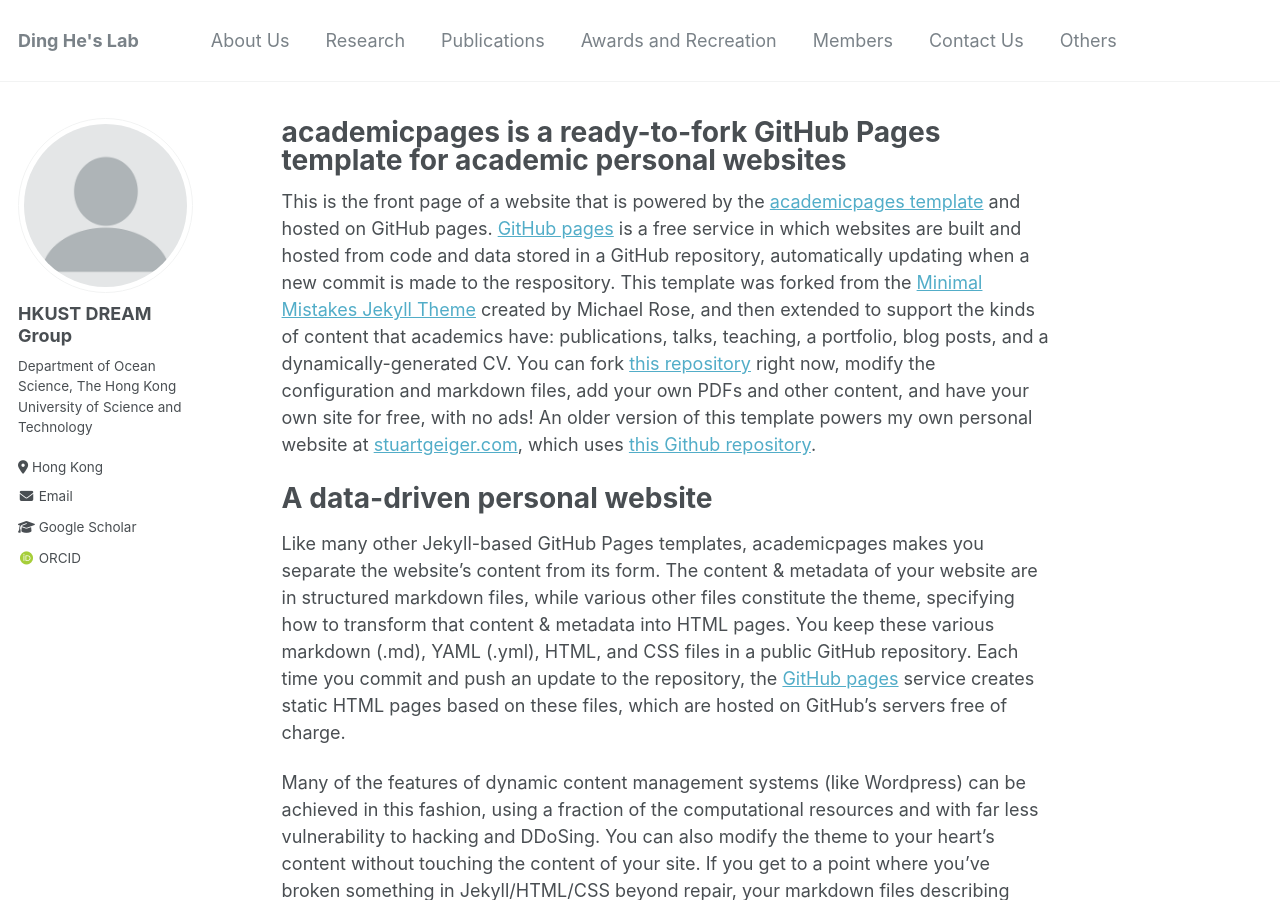
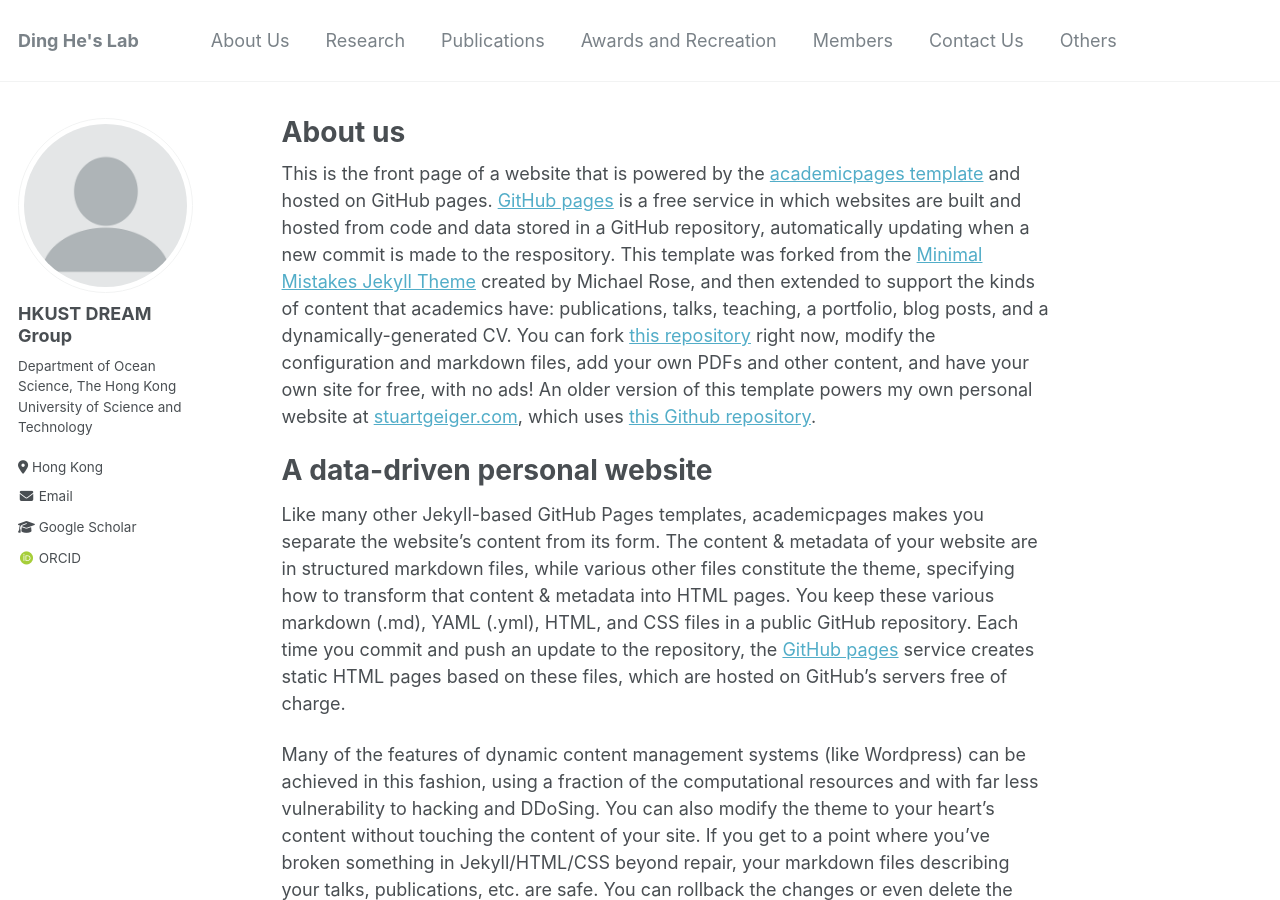
Before and after one commit to hkustDingHe/hkustDingHe.github.io, a Jekyll site: the page built from _pages/about.md, in a window 1280 px wide and 900 px high. Built offline with Jekyll 4.4.1, drawn with Linux system fonts in a browser that asks for light colours; some web fonts are replaced.

Commit message:
Update about.md

```diff
--- a/_pages/about.md
+++ b/_pages/about.md
@@ -1,6 +1,6 @@
 ---
 permalink: /
-title: "academicpages is a ready-to-fork GitHub Pages template for academic personal websites"
+title: "About us"
 author_profile: true
 redirect_from:
   - /about/
```
